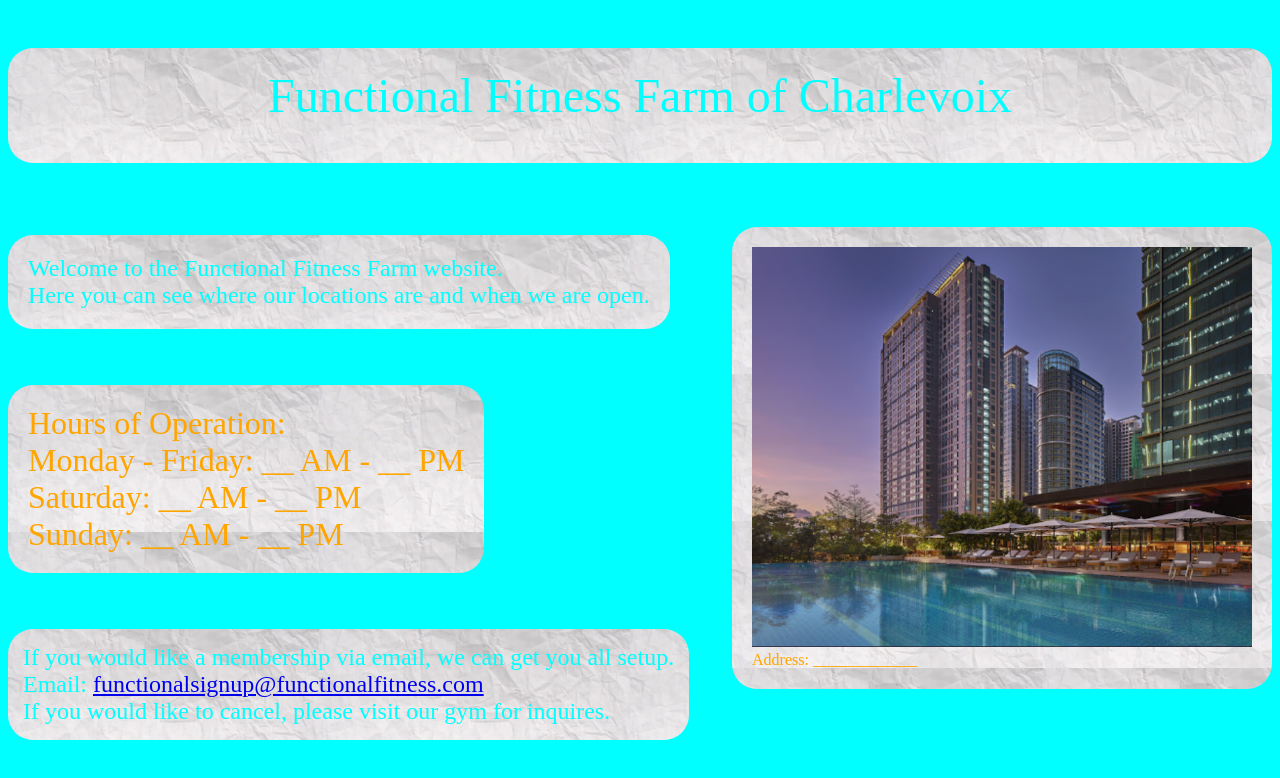
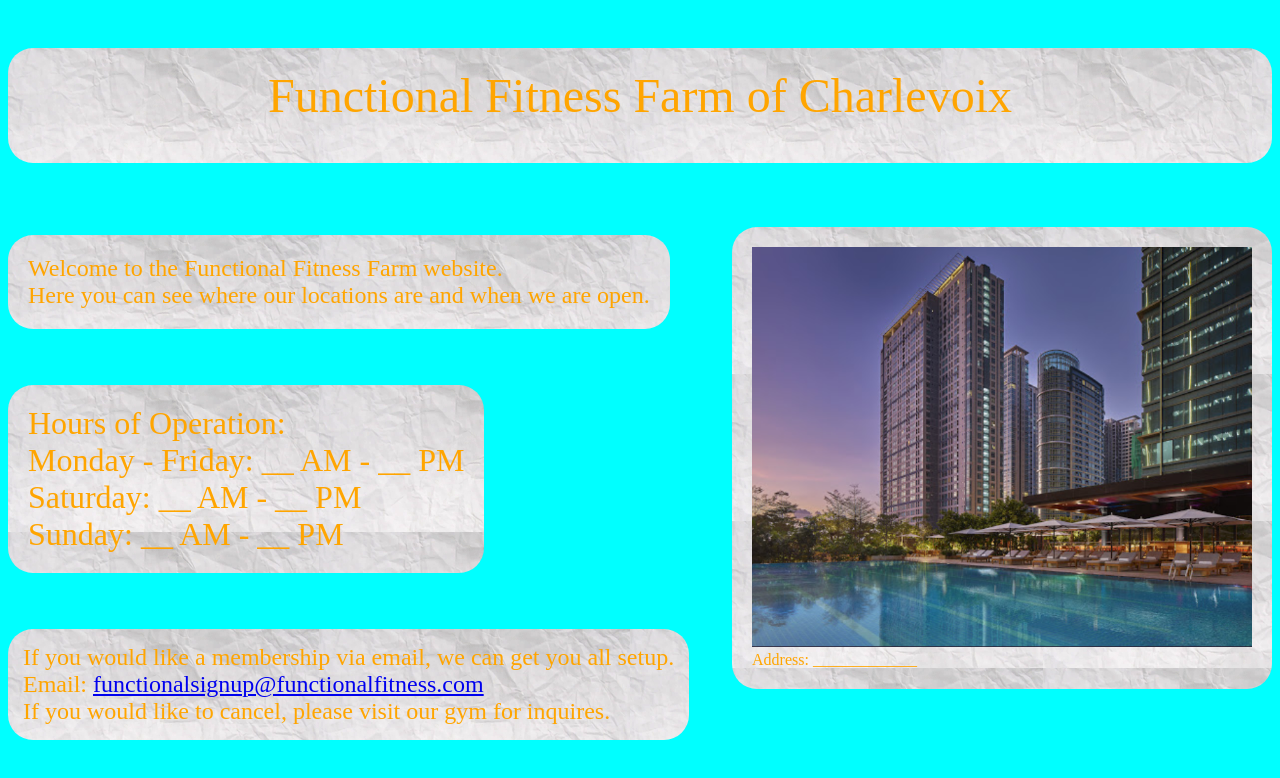
Before and after one commit to FunctionalFitnessFarm/functionalfitnessfarm.github.io, a plain HTML site: page index.html in a window 1280 px wide. Drawn offline with Linux system fonts and the light colour scheme.

Commit message:
Update index.html

```diff
--- a/index.html
+++ b/index.html
@@ -4,7 +4,7 @@
     <title>Functional Fitness Farm - Home</title>
     <style>
       .divss {
-   color: aqua;
+   color: orange;
    background-color: brown;
    height: 75px;
    font-size: 36pt;
@@ -21,7 +21,7 @@
       }
       .main-text {
        background-color: brown;
-        color: aqua;
+        color: orange;
         float: left;
         font-size: 18pt;
       }
```
